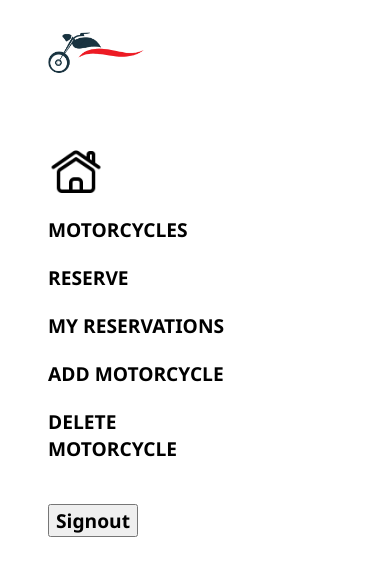
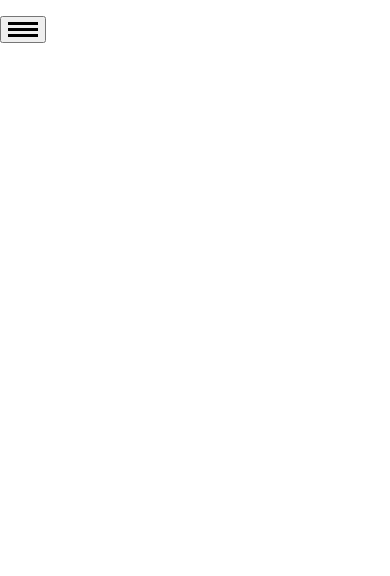
Before and after one commit to jonas-45/Motorcycle-booking-react, a React (Create React App) app: page /home in a window 390 px wide. Shown: the top 576 px of the page. Built offline with nearby package versions, Linux system fonts and the light colour scheme.

Commit message:
Update the navbar style and remove home

```diff
--- a/src/components/Navbar.js
+++ b/src/components/Navbar.js
@@ -1,47 +1,51 @@
-import {
-  NavLink, Outlet, useLocation,
-} from 'react-router-dom';
-import React, { useEffect } from 'react';
-import { connect } from 'react-redux';
+import React, { useState, useEffect } from 'react';
+import { NavLink, useLocation } from 'react-router-dom';
 import './navbar.css';
 import SignoutButton from './SignoutButton';
 
 const Navbar = () => {
   const location = useLocation();
+  const [menuVisible, setMenuVisible] = useState(false);
+
+  const toggleMenu = () => {
+    setMenuVisible(!menuVisible);
+  };
 
   useEffect(() => {
+    // Add active-link class based on the current location
+    const navItems = document.querySelectorAll('.nav-list li');
+    navItems.forEach((item) => item.classList.remove('active-link'));
+
     if (location.pathname === '/motorcycles') {
-      const div = document.querySelector('.motorcycle-li');
-      div.classList.add('active-link');
-    }
-    if (location.pathname === '/reserve') {
-      const div = document.querySelector('.reserve-li');
-      div.classList.add('active-link');
-    }
-    if (location.pathname === '/reservation') {
-      const div = document.querySelector('.reservation-li');
-      div.classList.add('active-link');
-    }
-    if (location.pathname === '/add-motorcycle') {
-      const div = document.querySelector('.add-motorcycle-li');
-      div.classList.add('active-link');
-    }
-    if (location.pathname === '/delete-motorcycle') {
-      const div = document.querySelector('.delete-motorcycle-li');
-      div.classList.add('active-link');
+      document.querySelector('.motorcycle-li').classList.add('active-link');
+    } else if (location.pathname === '/reserve') {
+      document.querySelector('.reserve-li').classList.add('active-link');
+    } else if (location.pathname === '/reservations') {
+      document.querySelector('.reservation-li').classList.add('active-link');
+    } else if (location.pathname === '/add-motorcycle') {
+      document.querySelector('.add-motorcycle-li').classList.add('active-link');
+    } else if (location.pathname === '/delete-motorcycle') {
+      document
+        .querySelector('.delete-motorcycle-li')
+        .classList.add('active-link');
     }
   }, [location]);
 
   return (
-    <nav className="navbar">
-      <ul className="nav-list">
+    <nav className={`navbar ${menuVisible ? 'active' : ''}`}>
+      <button
+        type="button"
+        className={`hamburger ${menuVisible ? 'active' : ''}`}
+        onClick={toggleMenu}
+        aria-label="Toggle Menu"
+      >
+        <div className="bar" />
+        <div className="bar" />
+        <div className="bar" />
+      </button>
+      <ul className={`nav-list ${menuVisible ? 'active' : ''}`}>
         <li className="logo-li">
           <img src="./logo.png" className="logo" alt="logo" />
-        </li>
-        <li className="home-li">
-          <NavLink to="/home">
-            <img className="home-link" src="./home.png" alt="home-link" />
-          </NavLink>
         </li>
         <li className="motorcycle-li">
           <NavLink to="/motorcycles" className="link">
@@ -72,14 +76,8 @@ const Navbar = () => {
           <SignoutButton />
         </li>
       </ul>
-      <Outlet />
     </nav>
   );
 };
 
-const mapStateToProps = (state) => ({
-  isAuthenticated: state.isAuthenticated,
-  username: state.username,
-});
-
-export default connect(mapStateToProps)(Navbar);
+export default Navbar;
--- a/src/components/navbar.css
+++ b/src/components/navbar.css
@@ -1,6 +1,5 @@
-/* Navbar Styles */
+/* Default styles for larger screens */
 .navbar {
-  background-color: white;
   top: 0;
   z-index: 100;
   position: absolute;
@@ -50,4 +49,52 @@ li * {
 
 .logo {
   width: 50%;
+  margin-top: 1rem;
 }
+
+.hamburger {
+  display: none;
+}
+
+/* Styles for mobile view */
+@media screen and (max-width: 768px) {
+  .navbar {
+    background-color: transparent;
+    position: fixed;
+    width: 100%;
+    height: 100%;
+  }
+
+  .navbar.active {
+    transform: translateX(0);
+  }
+
+  .nav-list {
+    flex-direction: column;
+    align-items: center;
+    display: none;
+  }
+
+  .nav-list.active {
+    display: flex;
+    margin-right: 5rem;
+  }
+
+  .hamburger {
+    display: block;
+    cursor: pointer;
+    margin-top: 1rem;
+  }
+
+  .bar {
+    width: 30px;
+    height: 3px;
+    background-color: black;
+    margin: 3px 0;
+  }
+
+  .logo {
+    width: 50%;
+    margin-top: 0;
+  }
+}
```
